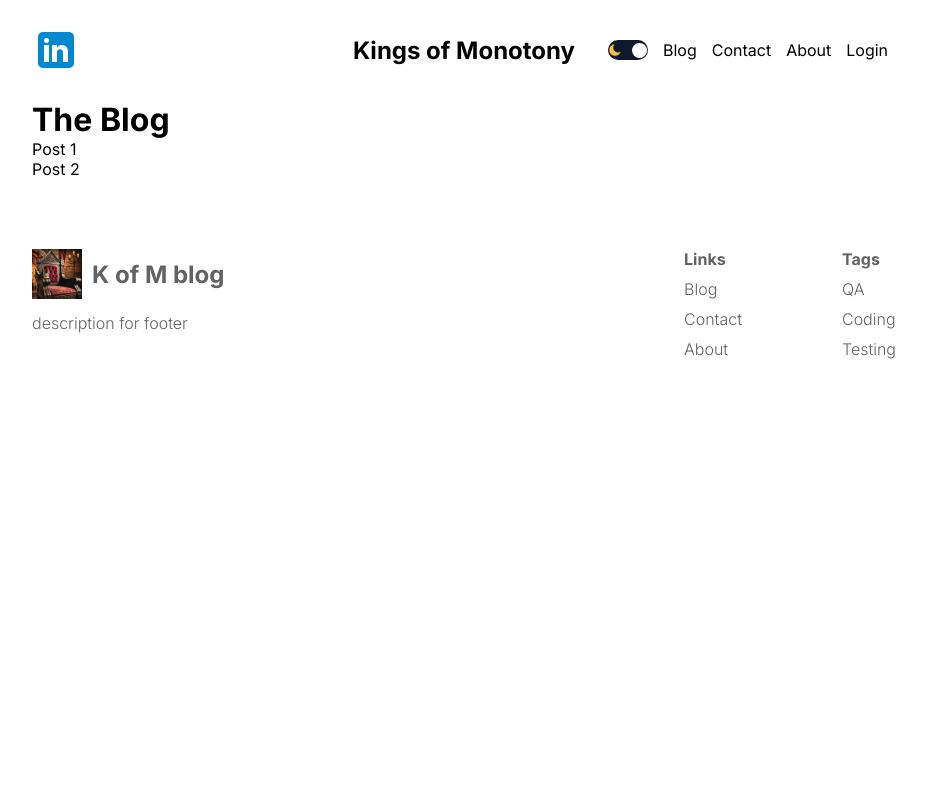
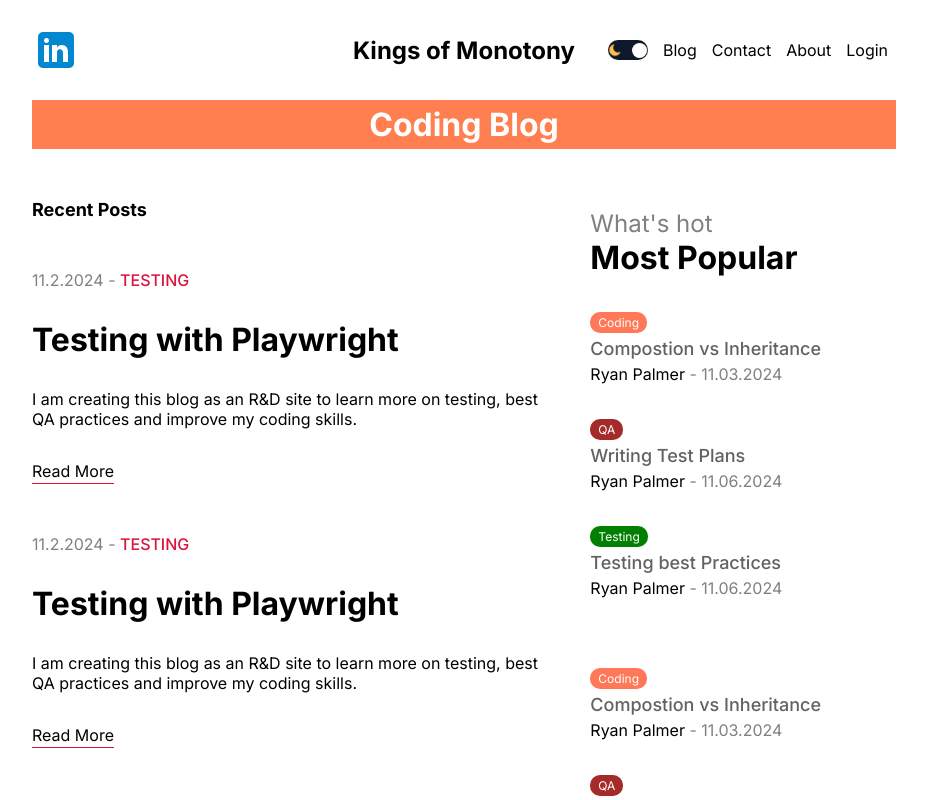
Before and after one commit to Nakatomi881/kingsofmontony, a Next.js app: page /blog in a window 1280 px wide. Shown: the top 800 px of the page, without its empty margins (176-1103 px from the left). Built offline with nearby package versions, Linux system fonts and the light colour scheme.

Commit message:
adding blog page

```diff
--- /dev/null
+++ b/src/app/blog/blogPage.module.css
@@ -0,0 +1,11 @@
+.title {
+    background-color: coral;
+    color: white;
+    padding: 5px 10px;
+    text-align: center;
+}
+
+.content {
+    display: flex;
+    gap: 50px;
+}
--- a/src/app/blog/page.jsx
+++ b/src/app/blog/page.jsx
@@ -1,12 +1,17 @@
-import Link from "next/link";
+import styles from './blogPage.module.css';
+import CardList from '../components/cardList/CardList';
+import Menu from '../components/menu/Menu';
 
-export default function BlogPage({  }) {
+const BlogPage = () => {
     return (
+        <div className={styles.container}>
+            <h1 className={styles.title}>Coding Blog</h1>
+            <div className={styles.content}>
+                <CardList />
+                <Menu />
+            </div>
+        </div>
+    )
+}
 
-    <main>
-        <h1>The Blog</h1>
-        <p><Link href="/blog/post-1">Post 1</Link></p>
-        <p><Link href="/blog/post-2">Post 2</Link></p>
-    </main>
-    );
-}
+export default BlogPage
```
Also changed, not shown: src/app/blog/[slug]/page.js (deleted, +0 -10 lines).
